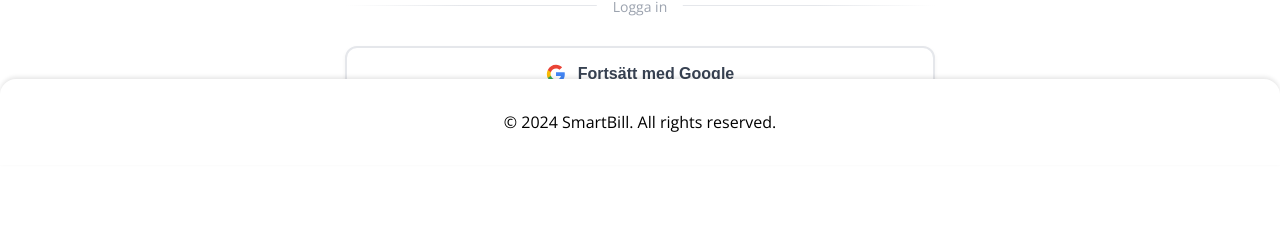
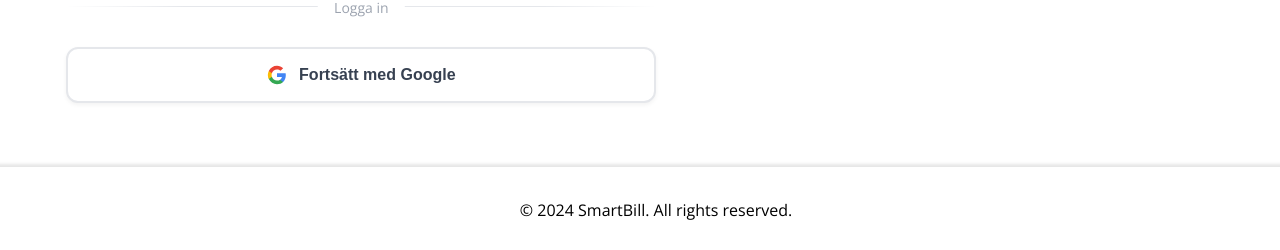
Before and after one commit to Nordstroem1/SmartBill, a React (Vite) app in the folder SmartBill/: page /login in a window 1280 px wide. Shown: the part 635-885 px from the top of the page. Before the commit the page ends 800 px from the top, so only its background shows below. Built offline with nearby package versions, Linux system fonts and the light colour scheme; no server answers.

Commit message:
clean centered look

```diff
--- a/SmartBill/src/App.css
+++ b/SmartBill/src/App.css
@@ -26,35 +26,16 @@
 
   display: flex;
   flex-direction: column;
+  /* Center header, main, and footer */
   min-height: 100vh;
   min-height: 100dvh; /* Dynamic viewport height for mobile */
   width: 100%;
   isolation: isolate; /* Create new stacking context */
 }
 
-/* Layout Components - Semantic Structure */
-.app > header {
-  flex-shrink: 0;
-  width: 100%;
-  z-index: 10;
-}
-
-.app > .main-content {
+.app > .main-content,
+.main-content {
   flex: 1 1 auto;
-  display: grid;
-  place-items: center;
-  width: 100%;
-  max-width: var(--max-content-width);
-  margin-inline: auto;
-  padding-block: var(--spacing-lg);
-  padding-inline: var(--spacing-md);
-  container-type: inline-size; /* Container queries support */
-}
-
-.app > footer {
-  flex-shrink: 0;
-  width: 100%;
-  margin-top: auto;
 }
 
 /* Content Flow and Typography */
@@ -67,11 +48,11 @@
   margin-top: var(--spacing-md);
 }
 
-/* Component-level responsive design using container queries */
-@container (min-width: 48rem) {
+/* Responsive design using media queries */
+@media (min-width: 48rem) {
+  .app > .main-content,
   .main-content {
-    padding-inline: var(--spacing-lg);
-    padding-block: var(--spacing-xl);
+    padding: var(--spacing-xl) var(--spacing-lg);
   }
 
   .main-content > * + * {
@@ -79,24 +60,26 @@
   }
 }
 
-@container (min-width: 64rem) {
+@media (min-width: 64rem) {
+  .app > .main-content,
   .main-content {
-    padding-inline: var(--spacing-2xl);
-    padding-block: var(--spacing-2xl);
+    padding: var(--spacing-2xl) var(--spacing-2xl);
   }
 }
 
 /* Fallback for browsers without container query support */
 @supports not (container-type: inline-size) {
   @media (min-width: 48rem) {
-    .app .main-content {
+    .app .main-content,
+    .main-content {
       padding-inline: var(--spacing-lg);
       padding-block: var(--spacing-xl);
     }
   }
 
   @media (min-width: 64rem) {
-    .app .main-content {
+    .app .main-content,
+    .main-content {
       padding-inline: var(--spacing-2xl);
       padding-block: var(--spacing-2xl);
     }
--- a/SmartBill/src/Components/Dashboard/Dashboard.css
+++ b/SmartBill/src/Components/Dashboard/Dashboard.css
@@ -1,10 +1,4 @@
 /* Dashboard Styles */
-.dashboard {
-  min-height: 100vh;
-  background: linear-gradient(135deg, #667eea 0%, #764ba2 100%);
-  padding: 20px;
-}
-
 .dashboard-header {
   display: flex;
   justify-content: space-between;
--- a/SmartBill/src/Components/Footer/Footer.css
+++ b/SmartBill/src/Components/Footer/Footer.css
@@ -1,22 +1,29 @@
 .footer {
-    position: fixed;
-    bottom: 0;
-    left: 0;
+    position: static;
     width: 100%;
+    margin-top: auto; /* push to bottom in flex layout */
     padding: 1rem;
-    box-shadow: 0 -2px 4px rgba(0, 0, 0, 0.1);
-    z-index: 1000;
-    border-radius: 1rem 1rem 0 0;
-    box-sizing: border-box;
+    box-shadow: 0px 0px 3px 3px rgba(0, 0, 0, 0.1);
     background-color: white;
+    /* z-index removed to stay behind content when scrolling */
+    outline: none;
+    border: none;
 }
 .footer-content{
     display: flex;
     justify-content: center;
     align-items: center;
     width: 100%;
-    max-width: 1200px;
+    max-width: var(--max-content-width);
     margin: 0 auto;
-    padding: 0 1rem;
     box-sizing: border-box;
+    outline: none;
 }
+
+/* Remove any debugging outlines */
+.footer *,
+.footer *:before,
+.footer *:after {
+    outline: none !important;
+    box-shadow: none !important;
+}
--- a/SmartBill/src/Components/Header/Header.css
+++ b/SmartBill/src/Components/Header/Header.css
@@ -1,5 +1,8 @@
 /* Header Container */
 .header {
+  position: sticky;
+  top: 0;
+  z-index: 1000;
   padding: 16px 16px 8px 16px;
   background: transparent;
   display: flex;
@@ -17,7 +20,7 @@
   box-shadow: 0 10px 15px rgba(0, 0, 0, 0.08), 0 4px 6px rgba(0, 0, 0, 0.05);
   border: 1.5px solid rgba(0, 0, 0, 0.15);
   width: 100%;
-  max-width: 1000px;
+  max-width: var(--max-content-width);
   transition: all 0.25s ease;
 }
 
--- a/SmartBill/src/Components/Login/Login.jsx
+++ b/SmartBill/src/Components/Login/Login.jsx
@@ -27,7 +27,7 @@ const Login = () => {
           navigate('/dashboard');
         })
         .catch((err) => {
-          console.error('Authentication failed:', err);
+          console.error('Authentication failed');
         });
     }
   }, [searchParams, handleAuthCallback, navigate]);
--- a/SmartBill/src/index.css
+++ b/SmartBill/src/index.css
@@ -8,19 +8,37 @@ html, body, #root {
 
 body {
   font-family: 'Open Sans', sans-serif;
-  min-height: 100vh;
-  display: flex;
-  flex-direction: column;
+  margin: 0;
+  padding: 0;
 }
 
-/* App container should take full height */
-.app {
-  display: flex;
-  flex-direction: column;
-  flex: 1;
+/* Remove any blue outlines or hover highlights */
+* {
+  outline: none !important;
 }
 
-/* Main content should grow to push footer down */
-.main-content {
-  flex: 1;
+*:focus {
+  outline: none !important;
+  box-shadow: none !important;
 }
+
+*:hover {
+  outline: none !important;
+}
+
+/* Remove any browser default focus styles */
+button:focus,
+input:focus,
+select:focus,
+textarea:focus,
+a:focus {
+  outline: none !important;
+  box-shadow: none !important;
+}
+
+/* Remove any debugging outlines globally */
+*:before,
+*:after {
+  outline: none !important;
+  box-shadow: none !important;
+}
```
